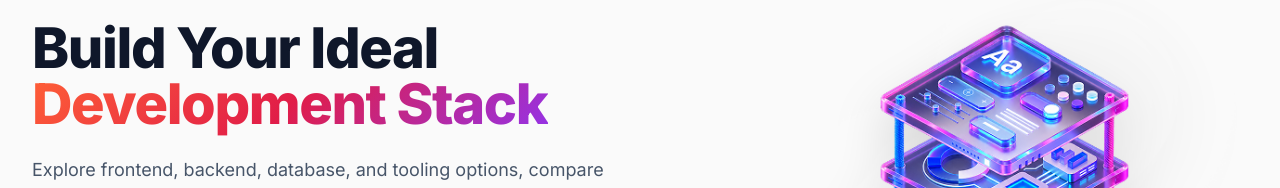
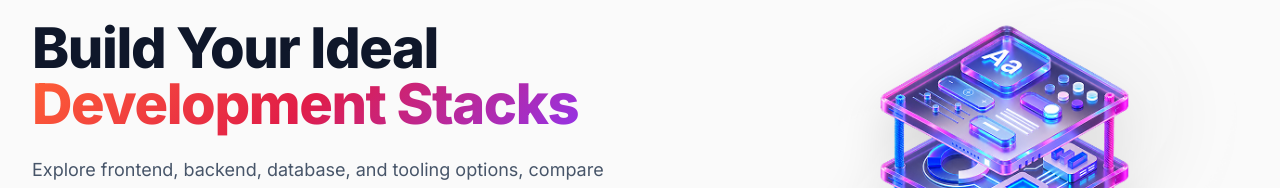
Before and after one commit to shahed-ab/ph-assignment-5-, a React (Vite) app: page / in a window 1280 px wide. Shown: the part 216-404 px from the top of the page. Built offline with nearby package versions, Linux system fonts and the light colour scheme.

Commit message:
Fix typo in Hero section heading text

```diff
--- a/src/components/Hero.jsx
+++ b/src/components/Hero.jsx
@@ -14,7 +14,7 @@ export default function Hero({ onExploreClick }) {
           <div className="lg:col-span-7 space-y-6 text-left">
             <h1 className="text-4xl sm:text-5xl lg:text-[56px] font-extrabold text-slate-900 tracking-tight leading-[1.15]">
               Build Your Ideal <br className="hidden sm:inline" />
-              <span className="text-brand-gradient">Development Stack</span>
+              <span className="text-brand-gradient">Development Stacks</span>
             </h1>
 
             <p className="text-slate-600 text-base sm:text-lg max-w-xl leading-relaxed">
```
